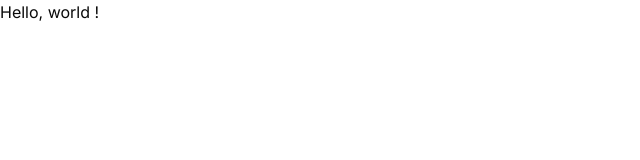
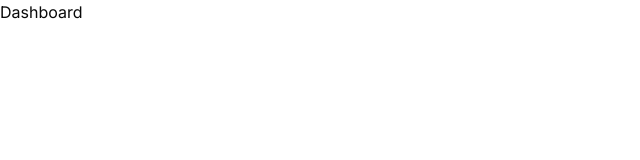
Before and after one commit to zWellingtonLima/GameHub-StreamApp, a Next.js app: page / in a window 1280 px wide. Shown: the top 160 px of the page, without its empty margins (0-640 px from the left). Built offline with nearby package versions, Linux system fonts and the light colour scheme.

Commit message:
feat: added authentication using Clerk

```diff
--- /dev/null
+++ b/app/(auth)/layout.tsx
@@ -0,0 +1,11 @@
+export default function AuthLayout({
+  children,
+}: {
+  children: React.ReactNode;
+}) {
+  return (
+    <div className="flex h-full items-center justify-center">
+      {children}
+    </div>
+  );
+}
--- /dev/null
+++ b/app/(auth)/sign-in/page.tsx
@@ -0,0 +1,5 @@
+import { SignIn } from "@clerk/nextjs";
+
+export default function Page() {
+  return <SignIn />;
+}
--- /dev/null
+++ b/app/(auth)/sign-up/[[...sign-up]]/page.tsx
@@ -0,0 +1,5 @@
+import { SignUp } from "@clerk/nextjs";
+
+export default function Page() {
+  return <SignUp />;
+}
--- a/app/globals.css
+++ b/app/globals.css
@@ -1,6 +1,10 @@
 @tailwind base;
 @tailwind components;
 @tailwind utilities;
+
+html, body, :root {
+  height: 100%;
+}
 
 @layer base {
   :root {
--- a/app/layout.tsx
+++ b/app/layout.tsx
@@ -1,22 +1,26 @@
-import type { Metadata } from 'next'
-import { Inter } from 'next/font/google'
-import './globals.css'
+import { ClerkProvider } from "@clerk/nextjs";
 
-const inter = Inter({ subsets: ['latin'] })
+import type { Metadata } from "next";
+import { Inter } from "next/font/google";
+import "./globals.css";
+
+const inter = Inter({ subsets: ["latin"] });
 
 export const metadata: Metadata = {
-  title: 'Create Next App',
-  description: 'Generated by create next app',
-}
+  title: "Gamehub",
+  description: "Where your favorites streamers live",
+};
 
 export default function RootLayout({
   children,
 }: {
-  children: React.ReactNode
+  children: React.ReactNode;
 }) {
   return (
-    <html lang="en">
-      <body className={inter.className}>{children}</body>
-    </html>
-  )
+    <ClerkProvider>
+      <html lang="en">
+        <body className={inter.className}>{children}</body>
+      </html>
+    </ClerkProvider>
+  );
 }
--- a/app/page.tsx
+++ b/app/page.tsx
@@ -1,5 +1,10 @@
+import { UserButton } from "@clerk/nextjs";
+
 export default function Home() {
   return (
-    <p>Hello, world !</p>
-  )
+    <div className="flex flex-col gap-y-4">
+      <h1>Dashboard</h1>
+      <UserButton afterSignOutUrl="/" />
+    </div>
+  );
 }
--- a/package.json
+++ b/package.json
@@ -9,6 +9,7 @@
     "lint": "next lint"
   },
   "dependencies": {
+    "@clerk/nextjs": "^4.29.1",
     "class-variance-authority": "^0.7.0",
     "clsx": "^2.1.0",
     "lucide-react": "^0.303.0",
```
Also changed, not shown: middleware.ts (added, +7 -0 lines), 2 other files (tests, documents, lock files or other folders).
